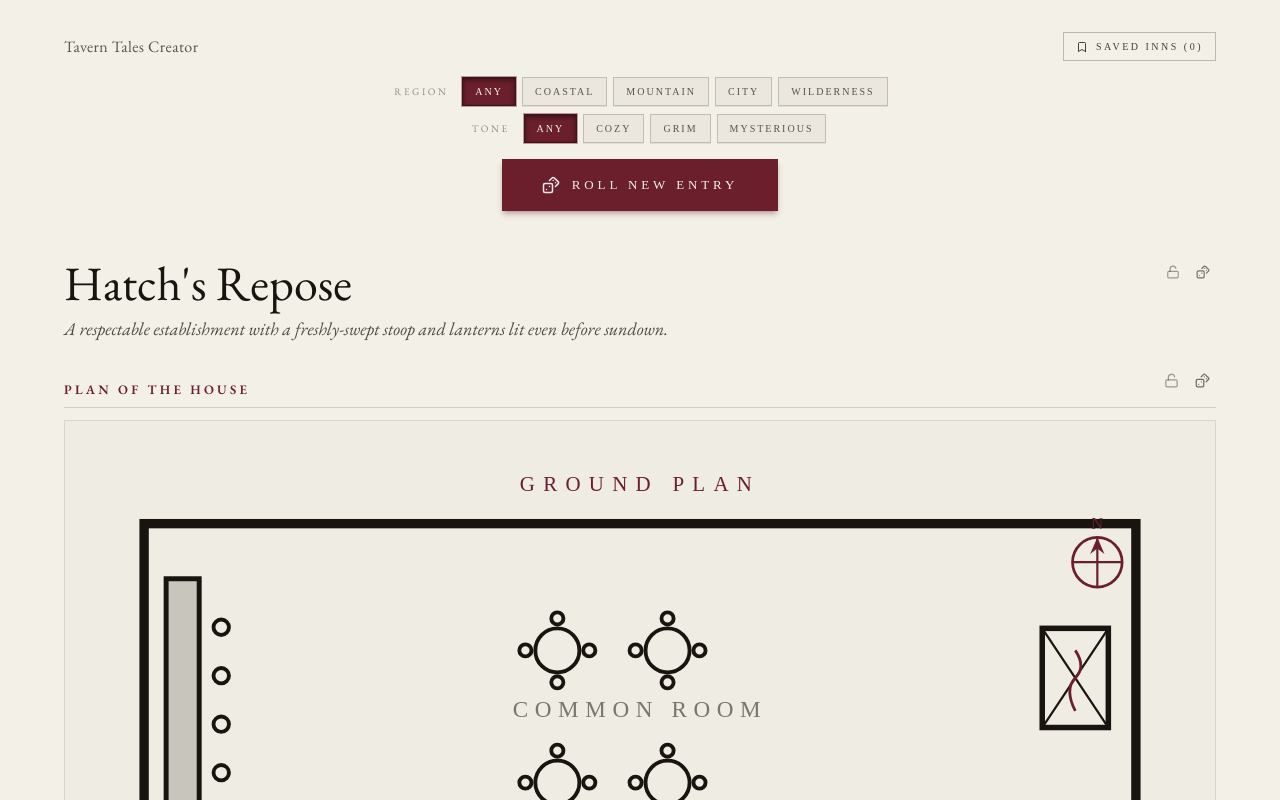
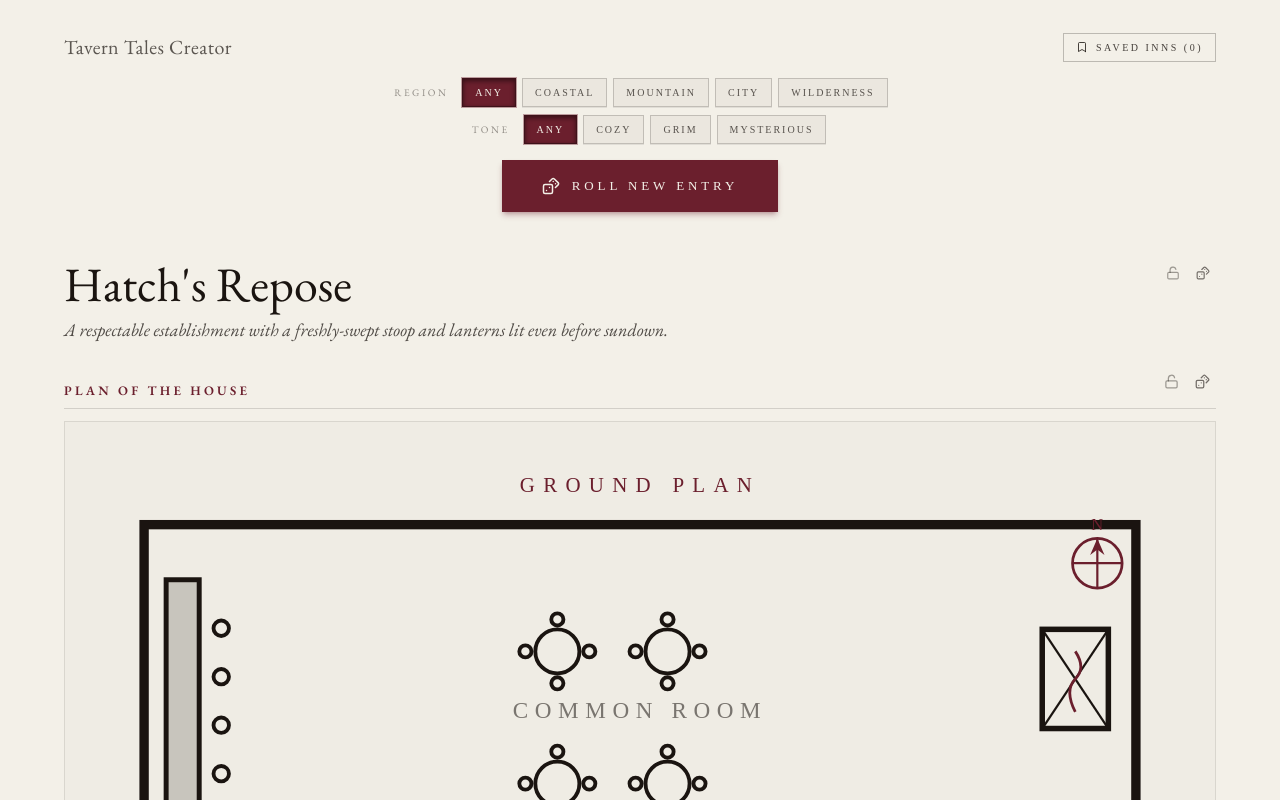
Before and after one commit to TokeT/TheWayfarerCodex, a React (Vite) app: page / in a window 1280 px wide. Shown: the top 800 px of the page. Built offline with nearby package versions, Linux system fonts and the light colour scheme; a web font is replaced by a local one.

Commit message:
Update App.jsx

```diff
--- a/src/App.jsx
+++ b/src/App.jsx
@@ -1394,7 +1394,7 @@ export default function InnGenerator() {
         {/* Top bar */}
         <div className="flex items-center justify-between mb-4 text-[#1a1410]/70 gap-3">
           <div
-            className="text-[16px] tracking-wide"
+            className="text-[20px] tracking-wide"
             style={{ fontFamily: '"IM Fell English", "EB Garamond", serif' }}
           >
             Tavern Tales Creator
```
